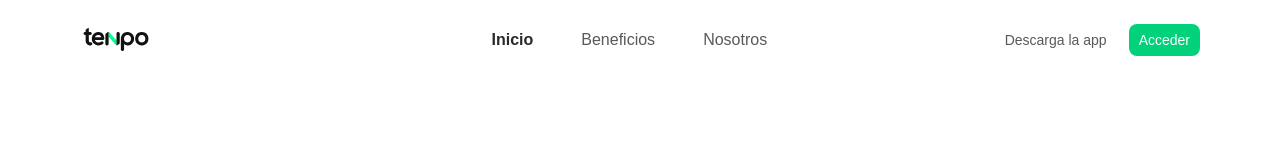
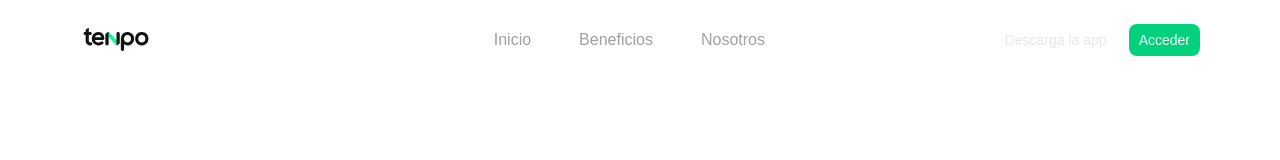
Before and after one commit to rmansillacarlos/financracy-landing, a Next.js app: page / in a window 1280 px wide. Shown: the top 160 px of the page. Built offline with nearby package versions, Linux system fonts and the light colour scheme; a web font is replaced by a local one.

Commit message:
add ui events handler componet

```diff
--- a/src/app/(landing)/page.tsx
+++ b/src/app/(landing)/page.tsx
@@ -1,12 +1,14 @@
-import DownlaodAppSection from "./sections/DownloadAppSection";
+import ScrollWatcher from "@/components/ui/ScrollWatcher"
+import DownlaodAppSection from "./sections/DownloadAppSection"
 import HeroSection from "./sections/HeroSection"
-import PartnersSection from "./sections/PartnersSection";
+import PartnersSection from "./sections/PartnersSection"
 import ServicesSection from "./sections/ServicesSection"
-import TestimonialsSection from "./sections/TestimonialsSection";
+import TestimonialsSection from "./sections/TestimonialsSection"
 
 export default function Home() {
   return (
-    <main className="font-sans flex flex-col place-items-center justify-items-center gap-16">
+    <main className="font-sans bg-white text-black pt-20 flex flex-col place-items-center justify-items-center gap-16">
+      <ScrollWatcher thresholdDesktop={2100} isNavbarLightTheme={true} />
       <HeroSection />
       <DownlaodAppSection />
       <ServicesSection />
--- a/src/app/about/page.tsx
+++ b/src/app/about/page.tsx
@@ -1,9 +1,12 @@
-import AboutUsSection from "./components/AboutUsSection";
+import ScrollWatcher from "@/components/ui/ScrollWatcher"
+import AboutUsSection from "./components/AboutUsSection"
 
 export default function AboutPage() {
 
   return (
     <main className="bg-neutral-900 min-h-screen text-neutral-100">
+      {/* <ScrollWatcher thresholdDesktop={100} /> */}
+            <ScrollWatcher thresholdDesktop={2100} isNavbarLightTheme={false} />
       <AboutUsSection />
     </main>
   )
--- a/src/app/globals.css
+++ b/src/app/globals.css
@@ -6,6 +6,6 @@
 }
 
 body {
-  background: var(--background);
-  color: var(--foreground);
+  background: var(--foreground);
+  color: var(--background);
 }
--- a/src/app/layout.tsx
+++ b/src/app/layout.tsx
@@ -33,7 +33,7 @@ export default function RootLayout({
   return (
     <html lang="en">
       <body
-        className={`${graphieFont.variable} font-sans antialiased mt-20`}
+        className={`${graphieFont.variable} font-sans antialiased`}
       >
         <Navbar />
         {children}
--- a/src/components/layout/NavLink.tsx
+++ b/src/components/layout/NavLink.tsx
@@ -4,18 +4,20 @@ import Link from "next/link"
 interface Props {
   href: string
   active?: boolean
+  lightTheme?: boolean
   children: React.ReactNode
   onClick?: (event: React.MouseEvent<HTMLAnchorElement>) => void
 }
 
-export default function NavLink({ href, active, children, onClick }: Props) {
+export default function NavLink({ href, active, lightTheme = false, children, onClick }: Props) {
   return (
     <li>
       <Link
         href={href}
         className={clsx(
-          "py-1.5 px-2 text-neutral-600 text-base hover:text-neutral-500",
-          active && "text-neutral-800 font-bold"
+          "py-1.5 px-2 text-base ",
+          lightTheme ? 'text-neutral-800 hover:text-neutral-700' : 'text-neutral-400 hover:text-neutral-300'
+          // active && "text-neutral-800 font-bold"
         )}
         onClick={onClick}
       >
--- a/src/components/layout/Navbar.tsx
+++ b/src/components/layout/Navbar.tsx
@@ -1,31 +1,26 @@
-'use client'
+"use client"
 
 import { usePathname } from "next/navigation"
 import Link from "next/link"
 import Image from "next/image"
 import { useEffect, useState } from "react"
-import { useScroll, useMotionValueEvent } from "motion/react"
 import clsx from "clsx"
 import navLinks from "@/lib/json/navLinks.json"
+import { useUIStore } from "@/stores/ui-store"
 import NavLink from "@/components/layout/NavLink"
 import Button from "@/components/ui/Button"
 import Icon from "@/components/ui/Icon"
 
 export function Navbar() {
   const pathname = usePathname()
-  const [scrolled, setScrolled] = useState(false)
   const [open, setOpen] = useState(false)
 
-  const { scrollY } = useScroll()
+  const { isScrolled } = useUIStore()
 
-  const blurClasses = 'backdrop-blur-xl bg-white/80 shadow-xl shadow-neutral-300/20 duration-300 transition-all ease-in-out !mt-0'
-  const containerLgClasses = 'mb-2 md:mt-2'
-  const navLgClasses = 'md:max-w-6xl'
+  const blurClasses = 'backdrop-blur-xl bg-black/30 shadow-xls shadow-neutral-300/20s duration-300 transition-all ease-in-out !mt-0'
 
-  useMotionValueEvent(scrollY, 'change', (latest) => {
-    const isMobile = window.innerWidth <= 768
-    setScrolled(latest > (isMobile ? 1400 : 2000))
-  })
+  const containerDesktopClasses = 'mb-2 md:mt-2'
+  const navDesktopClasses = 'mx-auto md:max-w-6xl'
 
   useEffect(() => {
     const bodyClasses = document.body.classList
@@ -42,16 +37,11 @@ export function Navbar() {
       <div
         className={clsx(
           "fixed top-0 left-0 z-60 w-full overflow-hidden font-sans",
-          scrolled || open ? blurClasses : '',
-          containerLgClasses
+          isScrolled || open ? blurClasses : '',
+          containerDesktopClasses
         )}
       >
-        <nav
-          className={clsx(
-            "mx-auto",
-            navLgClasses
-          )}
-        >
+        <nav className={navDesktopClasses}>
           <div className="p-4 flex justify-between place-items-center">
             <div className="mr-28">
               <Link href="/" className="w-fit">
@@ -87,7 +77,7 @@ export function Navbar() {
             </ul>
             <div className="hidden md:gap-3 md:inline-flex">
               <Link href="" target="_blank">
-                <Button variant="alpha" size="sm">
+                <Button variant="alpha" size="sm" className="!text-neutral-100">
                   Descarga la app
                 </Button>
               </Link>
--- /dev/null
+++ b/src/components/ui/ScrollWatcher.tsx
@@ -0,0 +1,27 @@
+"use client"
+
+import { useEffect } from "react"
+import { useUIEvents } from "@/hooks/useUIEvents"
+import { useUIStore } from "@/stores/ui-store"
+
+interface Props {
+  thresholdMobile?: number
+  thresholdDesktop?: number
+  isNavbarLightTheme?: boolean
+}
+
+export default function ScrollWatcher({
+  thresholdMobile = 120,
+  thresholdDesktop = 120,
+  isNavbarLightTheme = true
+}: Props) {
+
+  const { setNavbarLightTheme } = useUIStore()
+
+  useUIEvents({ thresholdMobile, thresholdDesktop })
+  useEffect(() => {
+    setNavbarLightTheme(isNavbarLightTheme)
+  }, [])
+
+  return null
+}
--- /dev/null
+++ b/src/hooks/useUIEvents.ts
@@ -0,0 +1,25 @@
+"use client"
+
+import { useMotionValueEvent, useScroll } from "motion/react"
+import { useUIStore } from "@/stores/ui-store"
+
+interface UIEventsOptions {
+  thresholdMobile?: number
+  thresholdDesktop?: number
+  isNavbarLightTheme?: boolean
+}
+
+export const useUIEvents = ({
+  thresholdMobile = 20,
+  thresholdDesktop = 60
+}: UIEventsOptions = {}) => {
+
+  const { setScrolled } = useUIStore()
+
+  const { scrollY } = useScroll()
+
+  useMotionValueEvent(scrollY, "change", (latest) => {
+    const isMobile = window.innerWidth <= 768
+    setScrolled(latest > (isMobile ? thresholdMobile : thresholdDesktop))
+  })
+}
--- /dev/null
+++ b/src/stores/ui-store.ts
@@ -0,0 +1,18 @@
+import { create } from 'zustand'
+import { devtools } from 'zustand/middleware'
+
+interface UIState {
+  isScrolled: boolean
+  isNavbarLightTheme: boolean
+  setScrolled: (value: boolean) => void
+  setNavbarLightTheme: (value: boolean) => void
+}
+
+export const useUIStore = create<UIState>()(
+  devtools((set) => ({
+    isScrolled: false,
+    isNavbarLightTheme: false,
+    setScrolled: (value) => set({ isScrolled: value }),
+    setNavbarLightTheme: (value) => set({ isNavbarLightTheme: value })
+  }))
+)
```
